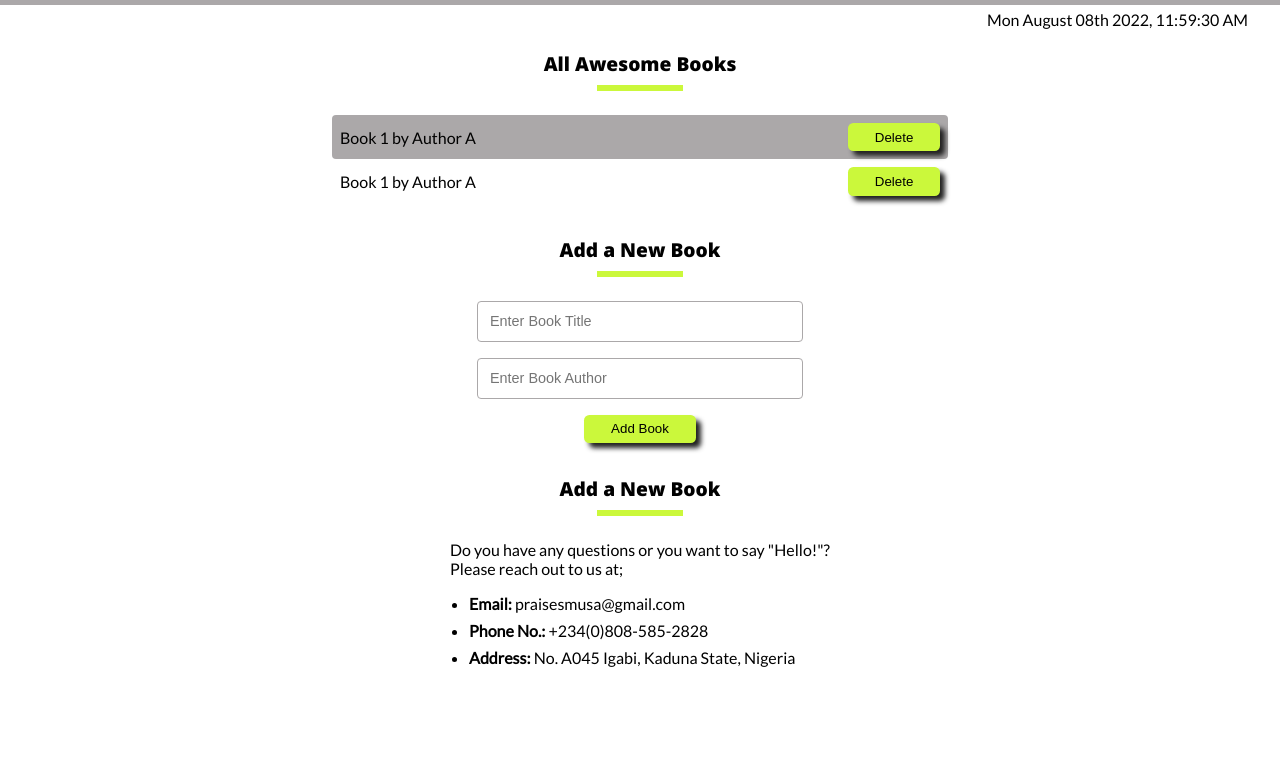
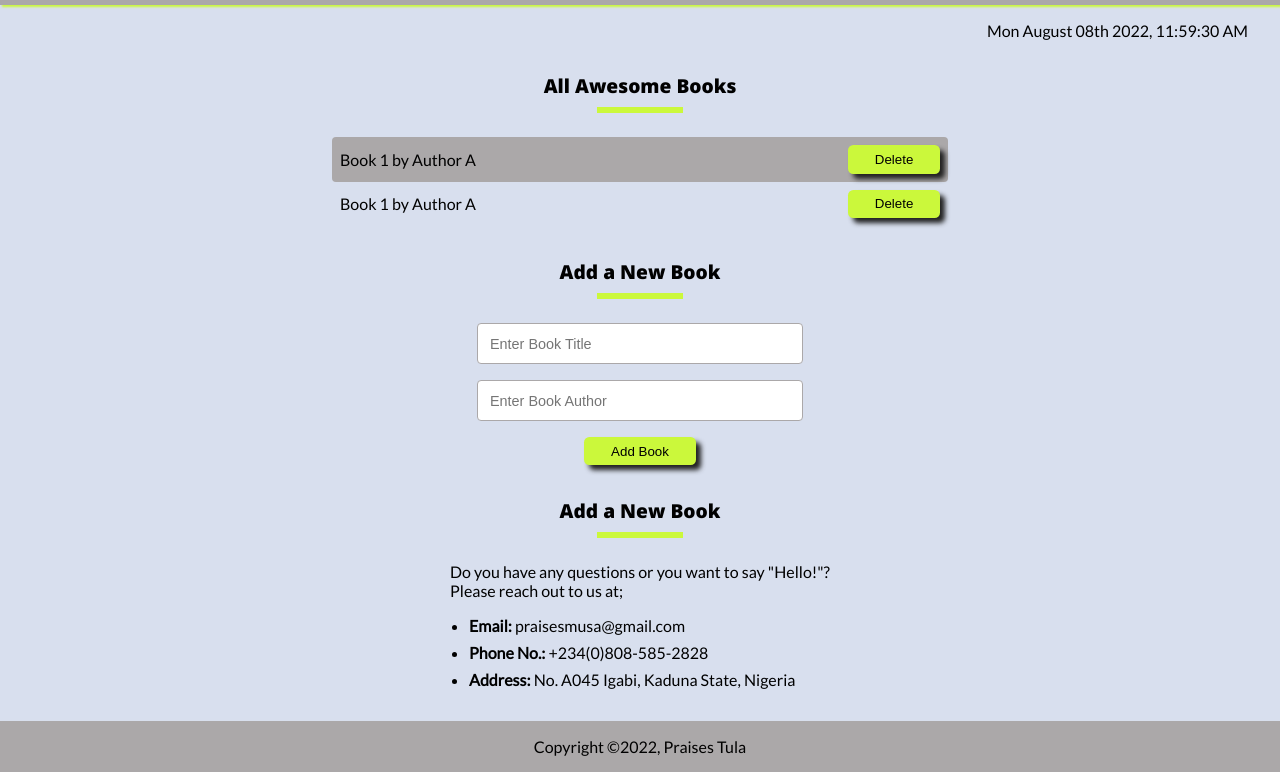
Before and after one commit to PraisesPJMT/Awesome-Books-ES6, a website: page index.html in a window 1280 px wide. Shown: the part 55-827 px from the top of the page. Before the commit the page ends 800 px from the top, so only its background shows below. Drawn offline with nearby package versions, Linux system fonts and the light colour scheme.

Commit message:
Add footer section to index.html

```diff
--- a/index.css
+++ b/index.css
@@ -7,6 +7,10 @@
 * {
   margin: 0;
   padding: 0;
+}
+
+body {
+  background: #d8dfee;
 }
 
 a {
@@ -62,9 +66,11 @@ a,
 
 /* Header Styles */
 
-header {
+header,
+footer{
   background: #aba8a9;
   padding: 0.5em 2em;
+  box-shadow: 2px 2px 2px #cbf83b;
 }
 
 .header-wrapper {
@@ -101,7 +107,7 @@ nav a:hover {
 
 #date {
   justify-content: flex-end;
-  padding: 0.3em 2em;
+  padding: 1em 2em;
 }
 
 /* Book List Styles */
@@ -178,3 +184,9 @@ input[type="submit"] {
   gap: 0.5em;
   width: 90%;
 }
+
+/* Footer Styles */
+
+footer {
+  padding: 1em 0;
+}
--- a/index.html
+++ b/index.html
@@ -71,6 +71,8 @@
             </div>
         </section>
     </main>
-
+    <footer class="flex-column-center">
+        <p>Copyright &copy;2022, Praises Tula</p>
+    </footer>
 </body>
 </html>
```
